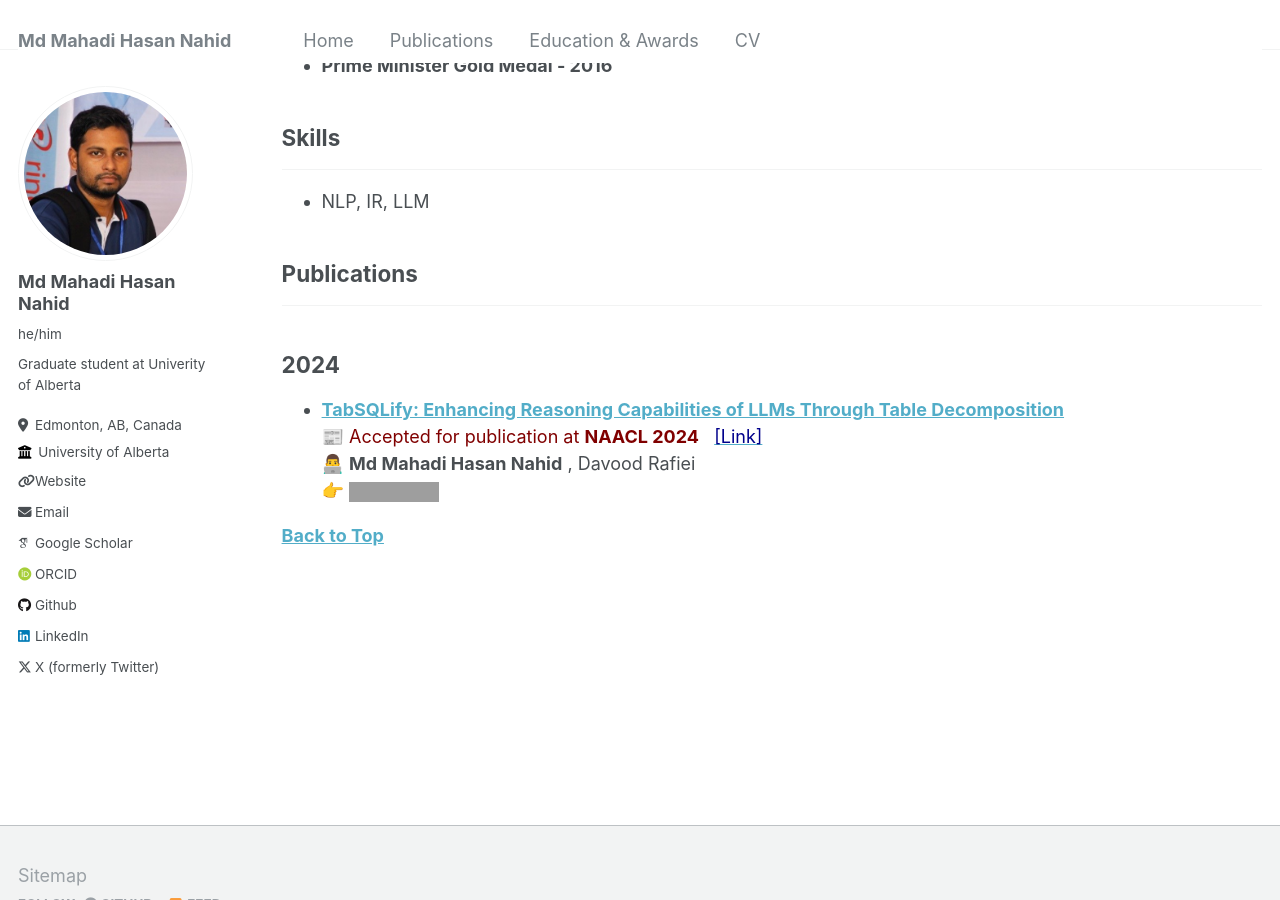
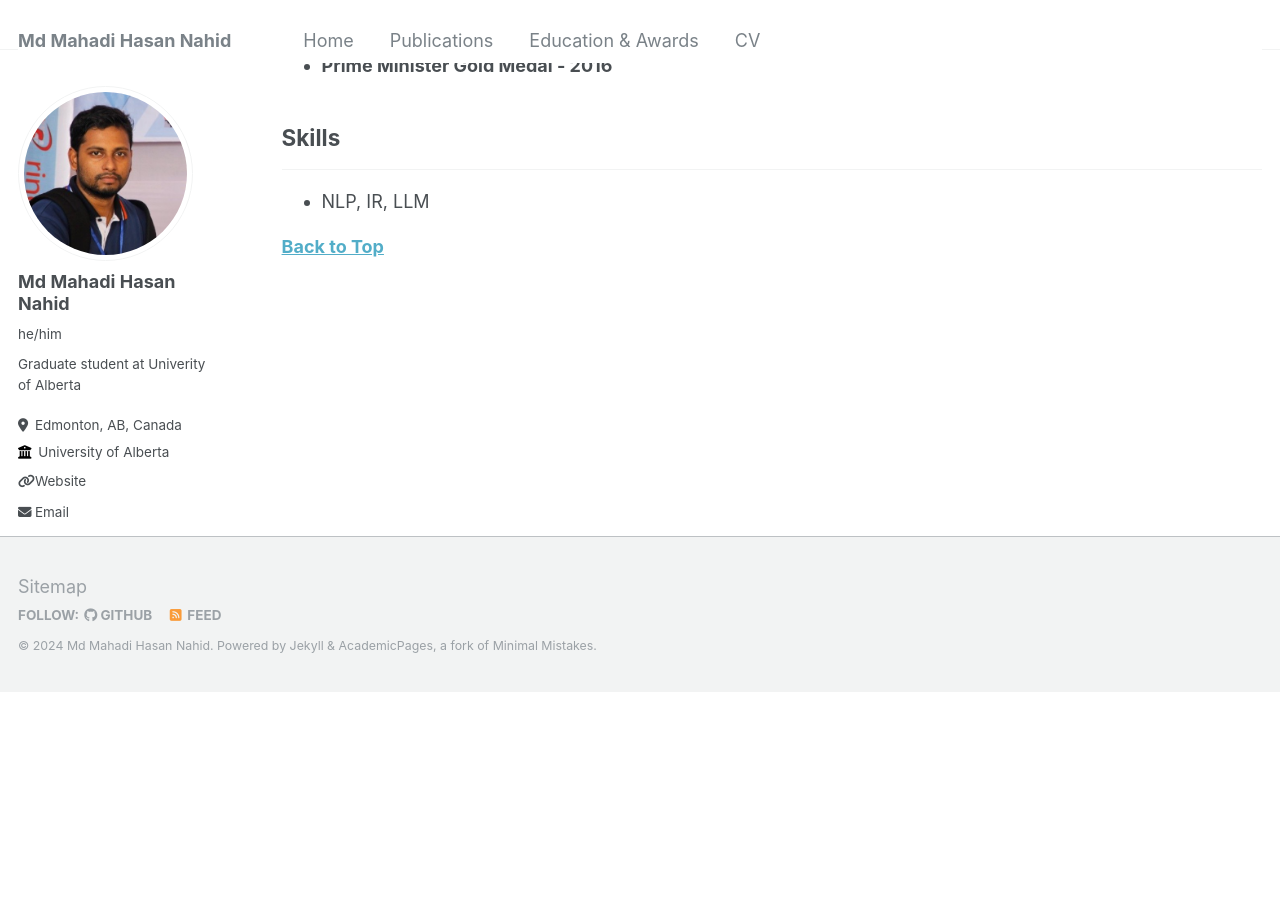
Before and after one commit to mahadi-nahid/mahadi-nahid.github.io, a Jekyll site: the page built from _pages/education-awards.md, in a window 1280 px wide and 900 px high, scrolled down 965 px. Built offline with Jekyll 4.4.1, drawn with Linux system fonts in a browser that asks for light colours; some web fonts are replaced; after the commit the page ends 1656 px from its top, so only the background shows below that; grey boxes are pictures that could not be loaded.

Commit message:
Update education-awards.md

```diff
--- a/_pages/education-awards.md
+++ b/_pages/education-awards.md
@@ -33,12 +33,4 @@ author_profile: true
 -----------
 * NLP, IR, LLM
 
-## Publications
------------
-## 2024
-* [**TabSQLify: Enhancing Reasoning Capabilities of LLMs Through Table Decomposition**](https://2024.naacl.org)<br/>
-📰 <span style ="color:Maroon"> Accepted for publication at **NAACL 2024** &nbsp; </span> [<span style ="color:DarkBlue"> [Link] </span>](https://2024.naacl.org) <br/>
-👨‍💻 **Md Mahadi Hasan Nahid** , Davood Rafiei <br/>
-👉 [![Paper](https://img.shields.io/badge/Paper-blue)](https://github.com/mahadi-nahid/TabSQLify)
-
 [**Back to Top**](#)
```
